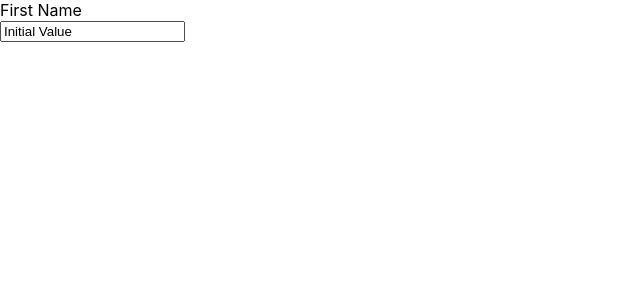
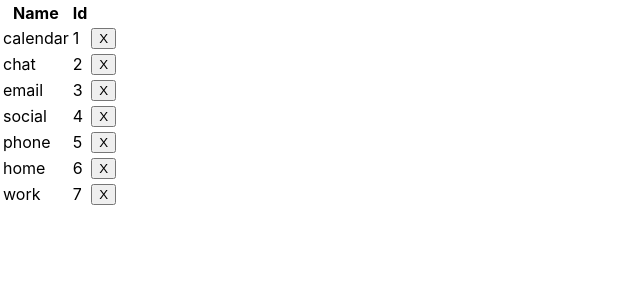
Before and after one commit to dtarxanyan/movies-project, a React (Create React App) app: page / in a window 1280 px wide. Shown: the top 300 px of the page, without its empty margins (0-640 px from the left). Built offline with nearby package versions, Linux system fonts and the light colour scheme.

Commit message:
Tabel component

```diff
--- a/public/data/sidebar.json
+++ b/public/data/sidebar.json
@@ -2,36 +2,43 @@
   {
     "id": 1,
     "name": "calendar",
-    "url": "https://cdn-icons-png.flaticon.com/512/747/747310.png"
+    "url": "https://cdn-icons-png.flaticon.com/512/747/747310.png",
+    "isShown": "true"
   },
   {
     "id": 2,
     "name": "chat",
-    "url": "https://cdn-icons-png.flaticon.com/512/2076/2076218.png"
+    "url": "https://cdn-icons-png.flaticon.com/512/2076/2076218.png",
+    "isShown": "true"
   },
   {
     "id": 3,
     "name": "email",
-    "url": "https://cdn-icons-png.flaticon.com/512/646/646094.png"
+    "url": "https://cdn-icons-png.flaticon.com/512/646/646094.png",
+    "isShown": "true"
   },
   {
     "id": 4,
     "name": "social",
-    "url": "https://cdn-icons-png.flaticon.com/512/2065/2065064.png"
+    "url": "https://cdn-icons-png.flaticon.com/512/2065/2065064.png",
+    "isShown": "true"
   },
   {
     "id": 5,
     "name": "phone",
-    "url": "https://cdn-icons-png.flaticon.com/512/159/159832.png"
+    "url": "https://cdn-icons-png.flaticon.com/512/159/159832.png",
+    "isShown": "true"
   },
   {
     "id": 6,
     "name": "home",
-    "url": "https://cdn-icons-png.flaticon.com/512/1946/1946488.png"
+    "url": "https://cdn-icons-png.flaticon.com/512/1946/1946488.png",
+    "isShown": "true"
   },
   {
     "id": 7,
     "name": "work",
-    "url": "https://cdn-icons-png.flaticon.com/512/1063/1063376.png"
+    "url": "https://cdn-icons-png.flaticon.com/512/1063/1063376.png",
+    "isShown": "true"
   }
 ]
--- a/src/App.js
+++ b/src/App.js
@@ -1,19 +1,32 @@
 import React from 'react';
 import TextInput from "./components/TextInput/TextInput";
+import Table from './components/Table/Table';
 
 class App extends React.Component {
-    render() {
-        return (
-            <TextInput
-                label={'First Name'}
-                placeholder={'Enter Your Name'}
-                value={'Initial Value'}
-                onChange={(newValue) => {
-                    console.log(newValue)
-                }}
-            />
-        )
-    }
+  constructor() {
+    super();
+    this.state = {
+      options: [],
+    };
+  }
+  onDelete = (id) => {
+    this.setState({
+      options: this.state.options.filter(el => el.id != id)
+    })
+  }
+  async componentDidMount() {
+    let data = await fetch("/data/sidebar.json");
+    let options = await data.json();
+    this.setState({ options: [...options] });
+  }
+  render() {
+    return (
+      this.state.options.length && (
+        <Table data = {this.state.options}
+               onDelete = {this.onDelete}></Table>
+      )
+    );
+  }
 }
 
 export default App;
--- /dev/null
+++ b/src/components/Table/Table.js
@@ -0,0 +1,32 @@
+import React, { Component } from 'react'
+
+export default class Table extends Component {
+constructor(props){
+    super(props)
+
+}
+  render() {
+    const {onDelete} = this.props
+    return (
+      <table>
+        <thead>
+            <tr>
+                <th>Name</th>
+                <th>Id</th>
+            </tr>
+        </thead>
+        <tbody>
+            {this.props.data.map(el => {
+                return ( el.isShown &&
+                    <tr key={el.id}>
+                        <td>{el.name}</td>
+                        <td>{el.id}</td>
+                        <td><button onClick={() => {onDelete(el.id)}}>X</button></td>
+                    </tr>
+                )
+            })}
+        </tbody>
+      </table>
+    )
+  }
+}
```
